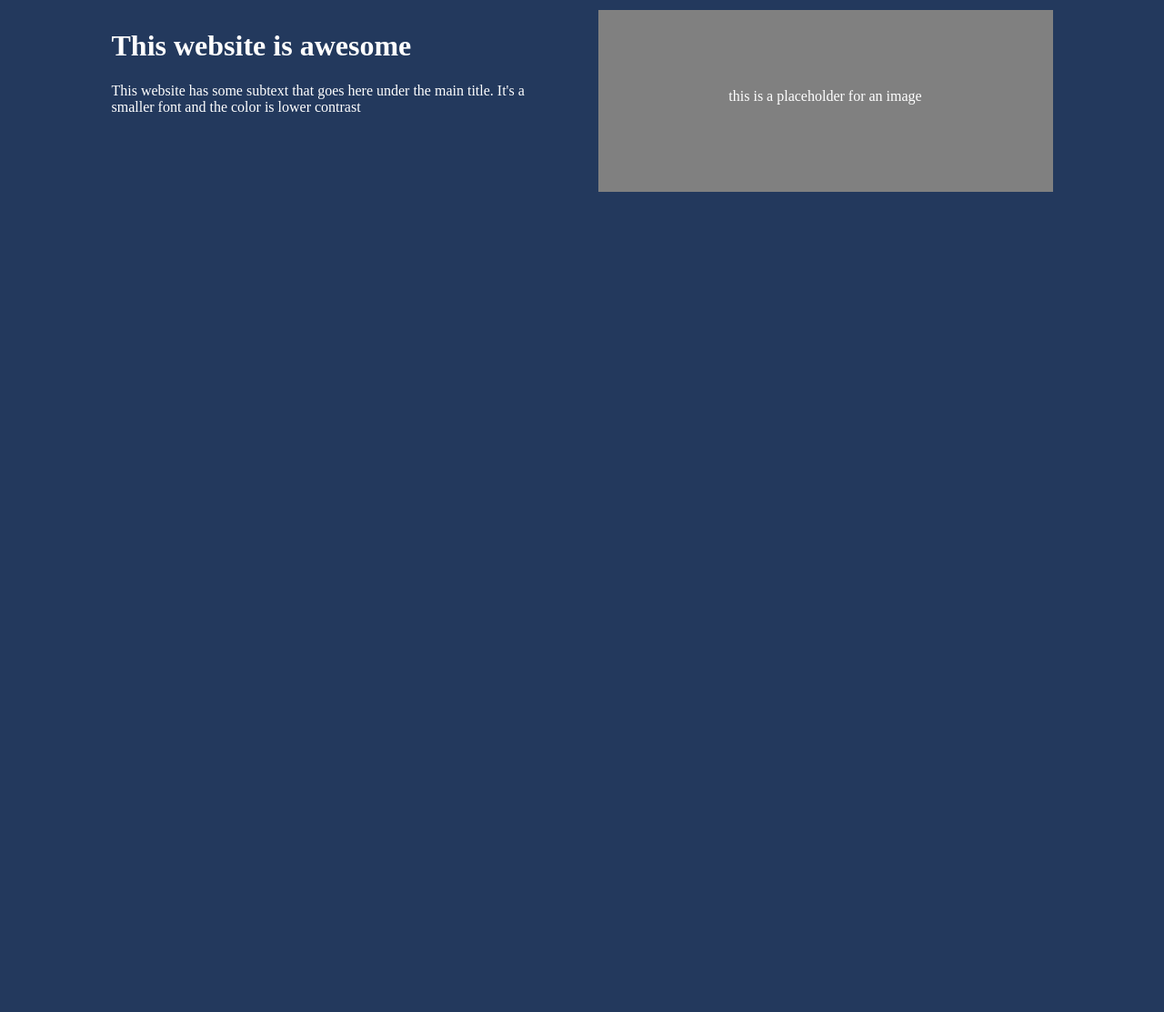
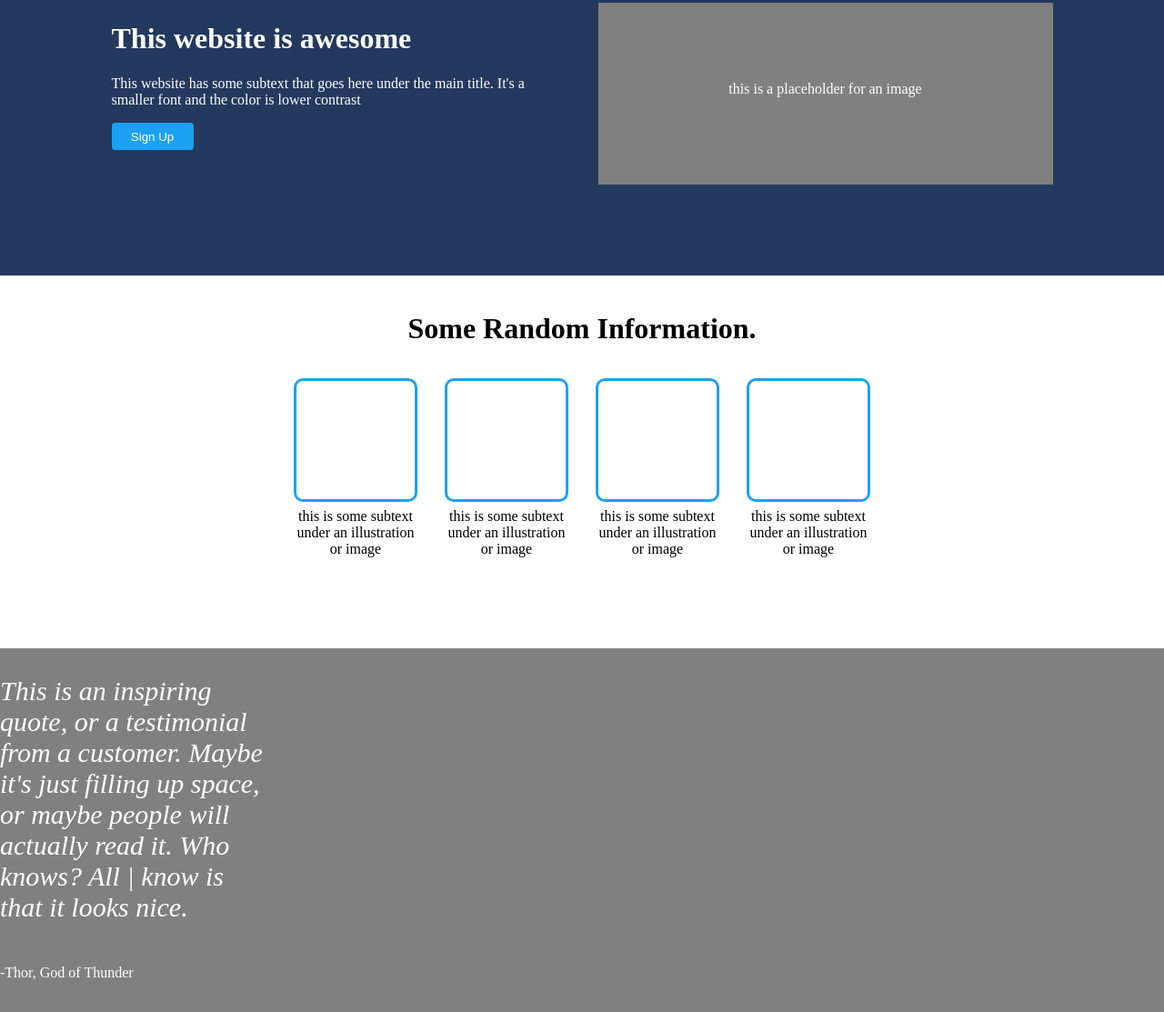
Before and after one commit to CtrlAltSudo/landing-page, a plain HTML site: page index.html in a window 1280 px wide. Shown: the part 127-1240 px from the top of the page at 91% size. Before the commit the page ends 800 px from the top, so only its background shows below. Drawn offline with Linux system fonts and the light colour scheme.

Commit message:
added another container

```diff
--- a/index.html
+++ b/index.html
@@ -22,12 +22,45 @@
     <p>This website has some subtext that goes here under the
         main title. It's a smaller font and the color is lower
         contrast</p>
+    <button class="main-button">
+         Sign Up
+        </button>
     </div>
         <div class="img-container">
             <div class="box-text"><p>this is a placeholder for an image</p></div>
         </div>
+    </div>
+  </div>
+  <div class="second-container">
+    <h1 class="second-h1">Some Random Information.</h1>
+    <div class="images-container">
+    <div class="img2"><p class="img-des">this is some subtext
+        under an illustration
+        or image</p></div>
+    <div class="img2"> <p class="img-des">this is some subtext
+        under an illustration
+        or image</p></div>
+    <div class="img2"> <p class="img-des">this is some subtext
+        under an illustration
+        or image</p></div>
+    <div class="img2"> <p class="img-des">this is some subtext
+        under an illustration
+        or image</p></div>
+    </div>
+</div>
+<div class="third-container">
+       <div class="quote">
+       <p class="thor-quote">This is an inspiring quote, or a testimonial from a
+        customer. Maybe it's just filling up space, or maybe
+        people will actually read it. Who knows? All | know
+        is that it looks nice.</p>
+        <div class="quote-by">
+            <p class="quoted">-Thor, God of Thunder</p>
+           </div>
+    </div>
+
+</div>
 
 
-  </div>
 </body>
 </html>
--- a/style.css
+++ b/style.css
@@ -1,6 +1,9 @@
 body {
     background-color: #23395D;
     color: white;
+    margin: 0px;
+    padding: 0px;
+
 }
 .top-container {
     display: flex;
@@ -21,6 +24,7 @@ body {
     justify-content: center;
     gap: 50px;
     margin-top: 50px;
+    margin-bottom: 100px;
 }
 .main-head {
     width: 485px;
@@ -35,3 +39,57 @@ body {
     color: white;
     padding-top: 70px;
 }
+.main-button {
+    width: 90px;
+    height: 30px;
+    padding-top: 3px;
+    color: white;
+    background-color: #1DA1F2;
+    border: none;
+    cursor: pointer;
+    border-radius: 4px;
+}
+.second-container {
+    text-align: center;
+    background-color: white;
+    height: 440px;
+    margin-bottom: -30px;
+}
+.second-h1 {
+    color: black;
+    padding-top: 40px;
+    padding-bottom: 15px;
+}
+.images-container {
+    display: flex;
+    justify-content: center;
+    gap: 30px
+}
+.img2 {
+    width: 130px;
+    height: 130px;
+    border: solid #1DA1F2;
+    border-radius: 10px;
+}
+.img-des {
+    color: black;
+    margin-top: 140px;
+}
+.third-container {
+    height: 400px;
+    background-color: grey;
+}
+.quote {
+    display: flex;
+    justify-content: center;
+    flex-direction: column;
+}
+.thor-quote {
+    width: 300px;
+    font-size: 30px;
+    font-style: italic;
+}
+.quote-by {
+    width: 200px;
+    ;
+}
```
